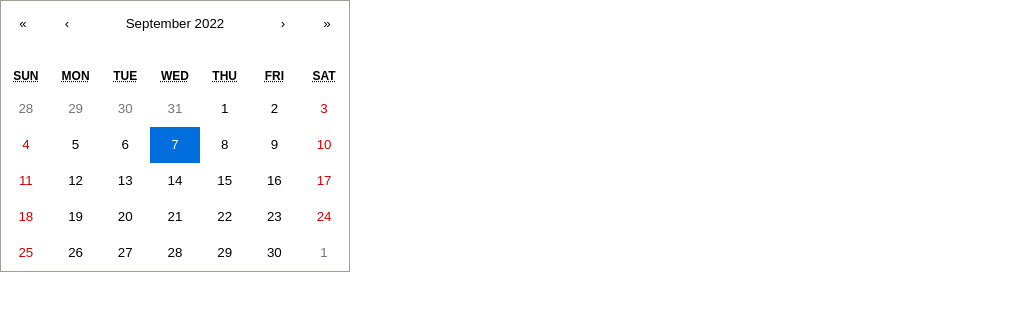
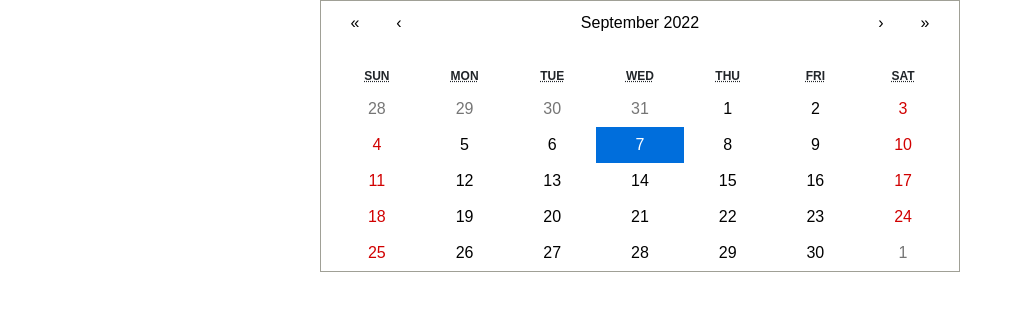
Before and after one commit to fpierreRun/Group-3-MVP, a React (Create React App) app in the folder client/: page / in a window 1280 px wide. Shown: the top 310 px of the page, without its empty margins (0-1023 px from the left). Built offline with nearby package versions, Linux system fonts and the light colour scheme.

Commit message:
bootstrap styling

```diff
--- a/client/package.json
+++ b/client/package.json
@@ -8,6 +8,7 @@
     "@testing-library/user-event": "^13.5.0",
     "bootstrap": "^5.2.0",
     "react": "^18.2.0",
+    "react-bootstrap": "^2.5.0",
     "react-calendar": "^3.7.0",
     "react-dom": "^18.2.0",
     "react-router-dom": "^6.3.0",
--- a/client/src/App.js
+++ b/client/src/App.js
@@ -1,10 +1,15 @@
 import logo from './logo.svg';
-import './App.css';
+import './style.css';
 import EventCalendar from './components/EventCalendar';
+
+import "bootstrap/dist/css/bootstrap.min.css"
 
 function App() {
   return (
-    <EventCalendar></EventCalendar>
+    <main className='container-fluid'>
+      <EventCalendar></EventCalendar>
+    </main>
+
   );
 }
 
--- a/client/src/components/EventCalendar/index.js
+++ b/client/src/components/EventCalendar/index.js
@@ -1,5 +1,6 @@
 import React, { useState } from 'react';
 import Calendar from 'react-calendar';
+
 
 function EventCalendar() {
   const [value, setValue] = useState(new Date());
@@ -12,12 +13,15 @@ function EventCalendar() {
   }
 
   return (
+      <div className='row justify-content-around'>
         <Calendar
           onChange={onChange}
           value={value}
           calendarType={'US'}
           view={'month'}
+          className='col-6'
         />
+      </div>
   );
 }
 
--- a/client/src/App.css
+++ b/client/src/style.css
@@ -1,6 +1,7 @@
 .react-calendar {
-  width: 350px;
+  width: 500px;
   max-width: 100%;
+  max-height: 100%;
   background: white;
   border: 1px solid #a0a096;
   font-family: Arial, Helvetica, sans-serif;
```
Also changed, not shown: 1 other file (tests, documents, lock files or other folders). Lines whose indentation alone changed are shown as unchanged.
